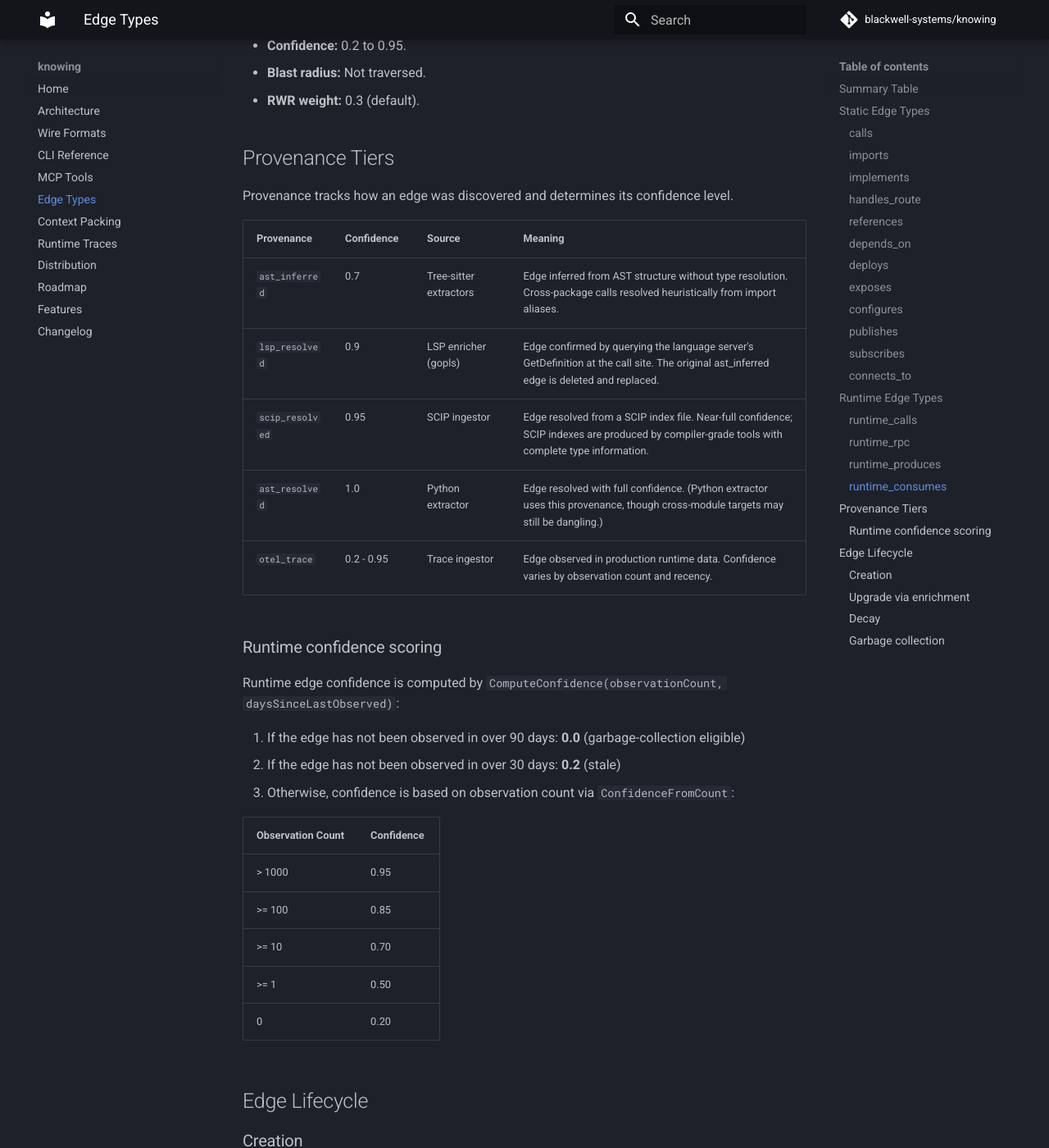
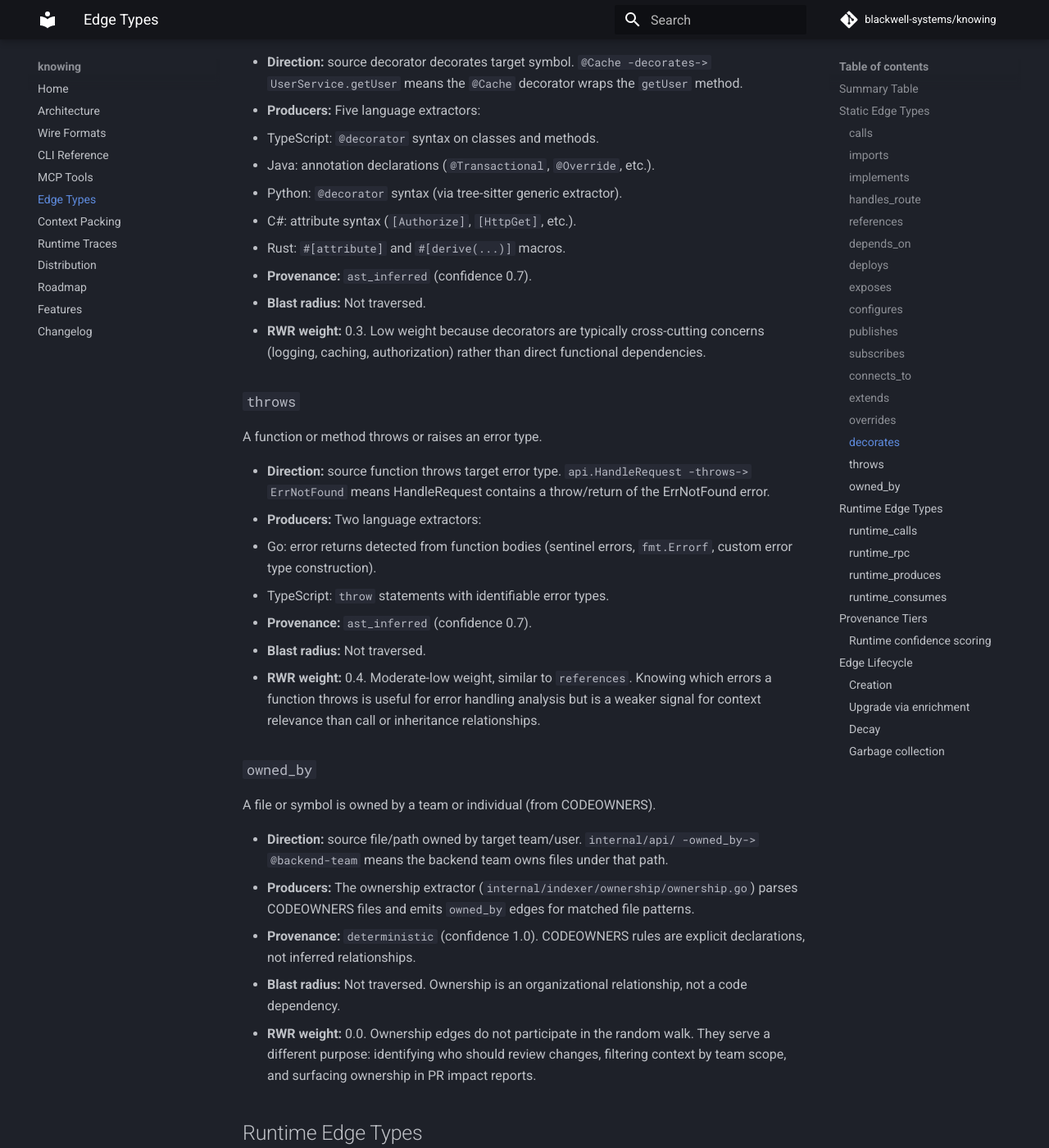
Before and after one commit to blackwell-systems/knowing, an MkDocs documentation site: the page built from docs/edge-types.md, in a window 1280 px wide and 1400 px high, scrolled down 8572 px. Shown: the whole window at 82% size. Built offline with MkDocs 1.6.1 and Material for MkDocs 9.7.7, drawn with Linux system fonts in a browser that asks for light colours; comment, search, counter and statistics services are not loaded; some of the changed text lies outside the part shown.

Commit message:
docs: update edge-types.md with extends, overrides, decorates, throws, owned_by

```diff
--- a/docs/edge-types.md
+++ b/docs/edge-types.md
@@ -8,9 +8,9 @@ participates in blast radius traversal and context ranking.
 
 | Edge Type | Meaning | Provenance | Confidence | Producers | Blast Radius | RWR Weight |
 |---|---|---|---|---|---|---|
-| `calls` | Function/method invocation | ast_inferred / lsp_resolved | 0.7 / 0.9 | All 12 extractors, enricher | Yes (traversed) | 1.0 |
-| `imports` | Module/package import | ast_inferred | 0.7 | All 12 extractors | No | 0.5 |
-| `implements` | Type satisfies an interface | ast_inferred / lsp_resolved | 0.7 / 0.9 | Go extractor, enricher | No | 0.8 |
+| `calls` | Function/method invocation | ast_inferred / lsp_resolved | 0.7 / 0.9 | All 17 extractor types, enricher | Yes (traversed) | 1.0 |
+| `imports` | Module/package import | ast_inferred | 0.7 | All 17 extractor types | No | 0.5 |
+| `implements` | Type satisfies an interface | ast_inferred / lsp_resolved | 0.7 / 0.9 | Go, TS, Java, C#, Rust extractors, enricher | No | 0.8 |
 | `handles_route` | HTTP handler bound to a route | ast_inferred | 0.7 | Go, TS, Python, Rust, Java, C# extractors | No | 0.7 |
 | `references` | Non-call identifier usage | ast_inferred / lsp_resolved / scip_resolved | 0.7 / 0.9 / 0.95 | Go extractor, Proto extractor, SQL extractor, SCIP ingestor, enricher | No | 0.4 |
 | `depends_on` | Resource/symbol dependency | ast_inferred | 0.7 | Terraform, SQL, CSS extractors | No | 0.5 |
@@ -20,6 +20,11 @@ participates in blast radius traversal and context ranking.
 | `publishes` | Producer publishes to a topic/queue | ast_inferred | 0.7 | Cloud extractor (Serverless, CFN) | No | 0.5 |
 | `subscribes` | Consumer subscribes to a topic/queue | ast_inferred | 0.7 | Cloud extractor (Serverless, CFN) | No | 0.5 |
 | `connects_to` | Service connects to another service/network | ast_inferred | 0.7 | Cloud extractor (Docker Compose) | No | 0.5 |
+| `extends` | Class inheritance | ast_inferred | 0.7 | TS, Java, Python, C# extractors | No | 0.7 |
+| `overrides` | Method overrides parent | ast_inferred | 0.7 | TS, Java, C# extractors | No | 0.8 |
+| `decorates` | Decorator/annotation applied | ast_inferred | 0.7 | TS, Java, Python, C#, Rust extractors | No | 0.3 |
+| `throws` | Function throws/raises error | ast_inferred | 0.7 | Go, TS extractors | No | 0.4 |
+| `owned_by` | File/symbol owned by team/user | deterministic | 1.0 | CODEOWNERS parser | No | 0.0 |
 | `runtime_calls` | HTTP call observed in traces | otel_trace | 0.2 - 0.95 | Trace ingestor | No | 0.3 (default) |
 | `runtime_rpc` | gRPC/RPC call observed in traces | otel_trace | 0.2 - 0.95 | Trace ingestor | No | 0.3 (default) |
 | `runtime_produces` | Message published to a topic | otel_trace | 0.2 - 0.95 | Trace ingestor | No | 0.3 (default) |
@@ -33,8 +38,8 @@ A function or method invokes another function or method.
 
 - **Direction:** source calls target. `pkg.HandleLogin -calls-> pkg.AuthService.Validate` means
   HandleLogin contains a call expression that resolves to AuthService.Validate.
-- **Producers:** All 12 extractors (Go, TypeScript, Rust, Java, C#, Python,
-  Terraform, SQL, Kubernetes YAML, Cloud YAML, CSS, Protocol Buffers) produce `calls` edges.
+- **Producers:** All 17 extractor types (Go, TypeScript, Rust, Java, C#, Python,
+  Terraform, SQL, Kubernetes YAML, Cloud YAML, CSS, Protocol Buffers, and tree-sitter generic extractors) produce `calls` edges.
   The enricher upgrades ast_inferred calls to lsp_resolved when gopls confirms the definition.
 - **Provenance:** `ast_inferred` (confidence 0.7) from tree-sitter extraction; `lsp_resolved`
   (confidence 0.9) after enrichment confirms the target via GetDefinition.
@@ -55,7 +60,7 @@ A file imports a module or package.
 
 - **Direction:** source imports target. `cmd/server/main.go -imports-> github.com/example/pkg`
   means the file declares an import of that package.
-- **Producers:** All 12 extractors. For Go: import declarations. For TypeScript:
+- **Producers:** All 17 extractor types. For Go: import declarations. For TypeScript:
   `import` statements and `require()` calls. For Rust: `use` declarations. For Java:
   `import` declarations. For C#: `using` directives. For Python: `import` and
   `from ... import` statements. For Protocol Buffers: `import` statements. For CSS:
@@ -73,12 +78,18 @@ A concrete type satisfies an interface contract.
 
 - **Direction:** source implements target. `pkg.SQLiteStore -implements-> types.GraphStore`
   means SQLiteStore has methods matching the GraphStore interface.
-- **Producers:** The Go type-checked extractor (`goextractor`) discovers `implements` edges
-  by checking whether concrete types in the same package satisfy declared interfaces. The
-  LSP enricher also discovers `implements` edges via `GetImplementation` queries for
-  interface symbols.
-- **Provenance:** `ast_inferred` (confidence 0.7) from the Go extractor's method-set
-  comparison; `lsp_resolved` (confidence 0.9) when discovered by the enricher through gopls.
+- **Producers:** Five language extractors and the enricher:
+  - Go: the type-checked extractor (`goextractor`) discovers `implements` edges by checking
+    whether concrete types in the same package satisfy declared interfaces.
+  - TypeScript: class `implements` clauses.
+  - Java: class `implements` clauses.
+  - C#: class/struct interface implementation declarations.
+  - Rust: `impl Trait for Type` blocks.
+  - The LSP enricher also discovers `implements` edges via `GetImplementation` queries for
+    interface symbols.
+- **Provenance:** `ast_inferred` (confidence 0.7) from tree-sitter extraction or Go's
+  method-set comparison; `lsp_resolved` (confidence 0.9) when discovered by the enricher
+  through gopls.
 - **Blast radius:** Not traversed. Blast radius only follows `calls` edges. However,
   `implements` edges are valuable for understanding which concrete types back an interface
   when planning changes.
@@ -211,6 +222,89 @@ A service connects to another service or network resource.
 - **Blast radius:** Not traversed.
 - **RWR weight:** 0.5.
 
+### `extends`
+
+A class or type extends (inherits from) another class or type.
+
+- **Direction:** source extends target. `components.AdminPanel -extends-> components.BasePanel`
+  means AdminPanel inherits from BasePanel.
+- **Producers:** Four language extractors:
+  - TypeScript: class `extends` clauses.
+  - Java: class `extends` clauses.
+  - Python: class base classes in the class definition (via tree-sitter generic extractor).
+  - C#: class inheritance declarations.
+- **Provenance:** `ast_inferred` (confidence 0.7). Inheritance is syntactically explicit and
+  reliably detected from AST nodes.
+- **Blast radius:** Not traversed. However, `extends` edges are valuable for understanding
+  which classes inherit behavior when planning changes to a base class.
+- **RWR weight:** 0.7. Reflects that inheritance relationships are structurally significant;
+  a change to a base class method may affect all subclasses.
+
+### `overrides`
+
+A method overrides a method from a parent class.
+
+- **Direction:** source overrides target. `AdminPanel.render -overrides-> BasePanel.render`
+  means the child class provides its own implementation of the parent method.
+- **Producers:** Three language extractors:
+  - TypeScript: methods in a class that match a parent class method (detected via `override`
+    keyword or inheritance analysis).
+  - Java: methods annotated with `@Override`.
+  - C#: methods declared with the `override` keyword.
+- **Provenance:** `ast_inferred` (confidence 0.7).
+- **Blast radius:** Not traversed.
+- **RWR weight:** 0.8. High weight, matching `implements`, because changing a parent method's
+  contract directly affects all overriding methods.
+
+### `decorates`
+
+A decorator or annotation is applied to a class, method, or function.
+
+- **Direction:** source decorator decorates target symbol. `@Cache -decorates-> UserService.getUser`
+  means the `@Cache` decorator wraps the `getUser` method.
+- **Producers:** Five language extractors:
+  - TypeScript: `@decorator` syntax on classes and methods.
+  - Java: annotation declarations (`@Transactional`, `@Override`, etc.).
+  - Python: `@decorator` syntax (via tree-sitter generic extractor).
+  - C#: attribute syntax (`[Authorize]`, `[HttpGet]`, etc.).
+  - Rust: `#[attribute]` and `#[derive(...)]` macros.
+- **Provenance:** `ast_inferred` (confidence 0.7).
+- **Blast radius:** Not traversed.
+- **RWR weight:** 0.3. Low weight because decorators are typically cross-cutting concerns
+  (logging, caching, authorization) rather than direct functional dependencies.
+
+### `throws`
+
+A function or method throws or raises an error type.
+
+- **Direction:** source function throws target error type. `api.HandleRequest -throws-> ErrNotFound`
+  means HandleRequest contains a throw/return of the ErrNotFound error.
+- **Producers:** Two language extractors:
+  - Go: error returns detected from function bodies (sentinel errors, `fmt.Errorf`, custom
+    error type construction).
+  - TypeScript: `throw` statements with identifiable error types.
+- **Provenance:** `ast_inferred` (confidence 0.7).
+- **Blast radius:** Not traversed.
+- **RWR weight:** 0.4. Moderate-low weight, similar to `references`. Knowing which errors a
+  function throws is useful for error handling analysis but is a weaker signal for context
+  relevance than call or inheritance relationships.
+
+### `owned_by`
+
+A file or symbol is owned by a team or individual (from CODEOWNERS).
+
+- **Direction:** source file/path owned by target team/user.
+  `internal/api/ -owned_by-> @backend-team` means the backend team owns files under that path.
+- **Producers:** The ownership extractor (`internal/indexer/ownership/ownership.go`) parses
+  CODEOWNERS files and emits `owned_by` edges for matched file patterns.
+- **Provenance:** `deterministic` (confidence 1.0). CODEOWNERS rules are explicit declarations,
+  not inferred relationships.
+- **Blast radius:** Not traversed. Ownership is an organizational relationship, not a code
+  dependency.
+- **RWR weight:** 0.0. Ownership edges do not participate in the random walk. They serve a
+  different purpose: identifying who should review changes, filtering context by team scope,
+  and surfacing ownership in PR impact reports.
+
 ## Runtime Edge Types
 
 Runtime edges are produced by the trace ingestor (`internal/trace/ingestor.go`) from
@@ -277,6 +371,7 @@ Provenance tracks how an edge was discovered and determines its confidence level
 | `lsp_resolved` | 0.9 | LSP enricher (gopls) | Edge confirmed by querying the language server's GetDefinition at the call site. The original ast_inferred edge is deleted and replaced. |
 | `scip_resolved` | 0.95 | SCIP ingestor | Edge resolved from a SCIP index file. Near-full confidence; SCIP indexes are produced by compiler-grade tools with complete type information. |
 | `ast_resolved` | 1.0 | Python extractor | Edge resolved with full confidence. (Python extractor uses this provenance, though cross-module targets may still be dangling.) |
+| `deterministic` | 1.0 | CODEOWNERS parser | Edge derived from explicit configuration (CODEOWNERS rules). No inference involved. |
 | `otel_trace` | 0.2 - 0.95 | Trace ingestor | Edge observed in production runtime data. Confidence varies by observation count and recency. |
 
 ### Runtime confidence scoring
```
